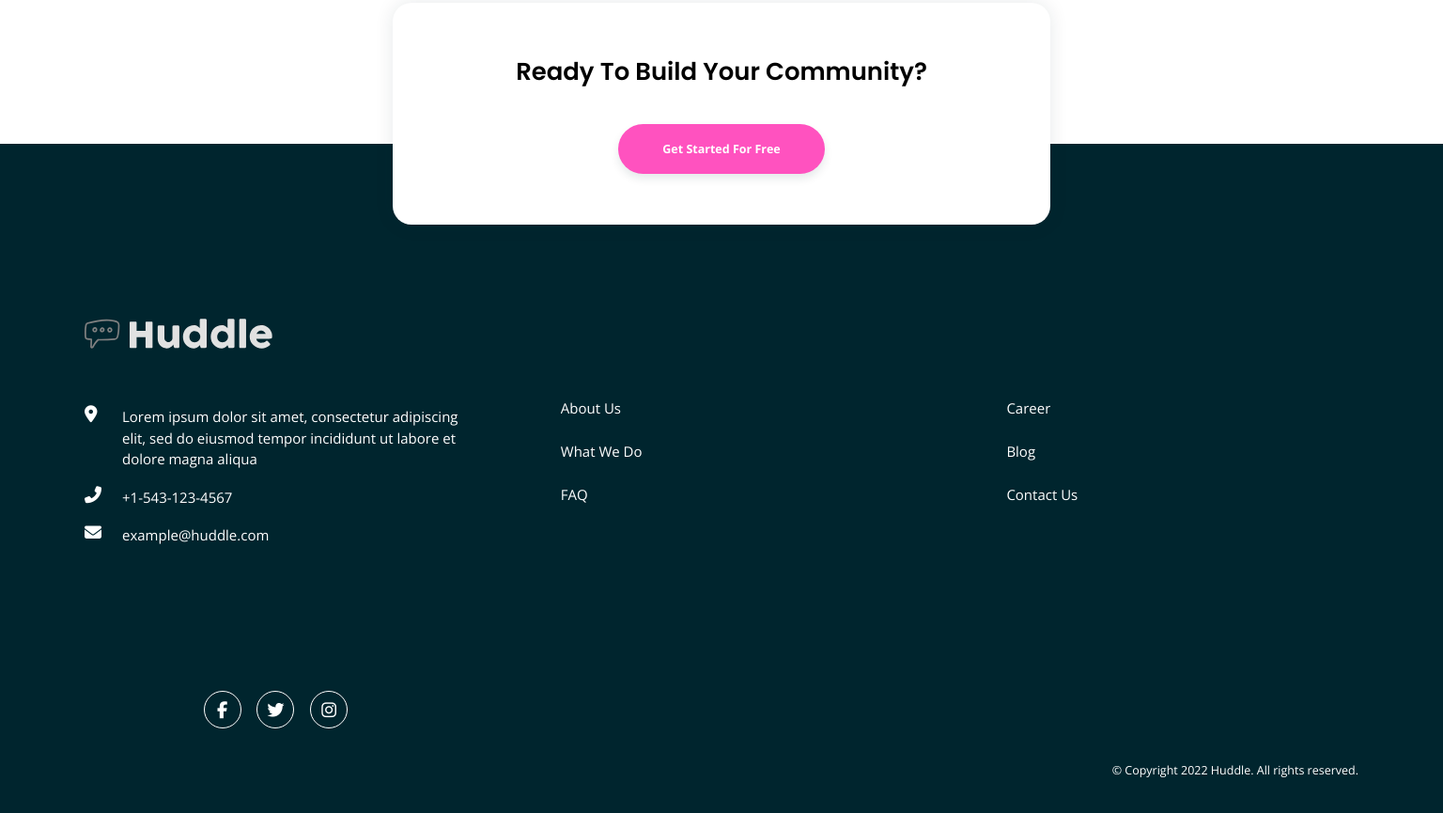
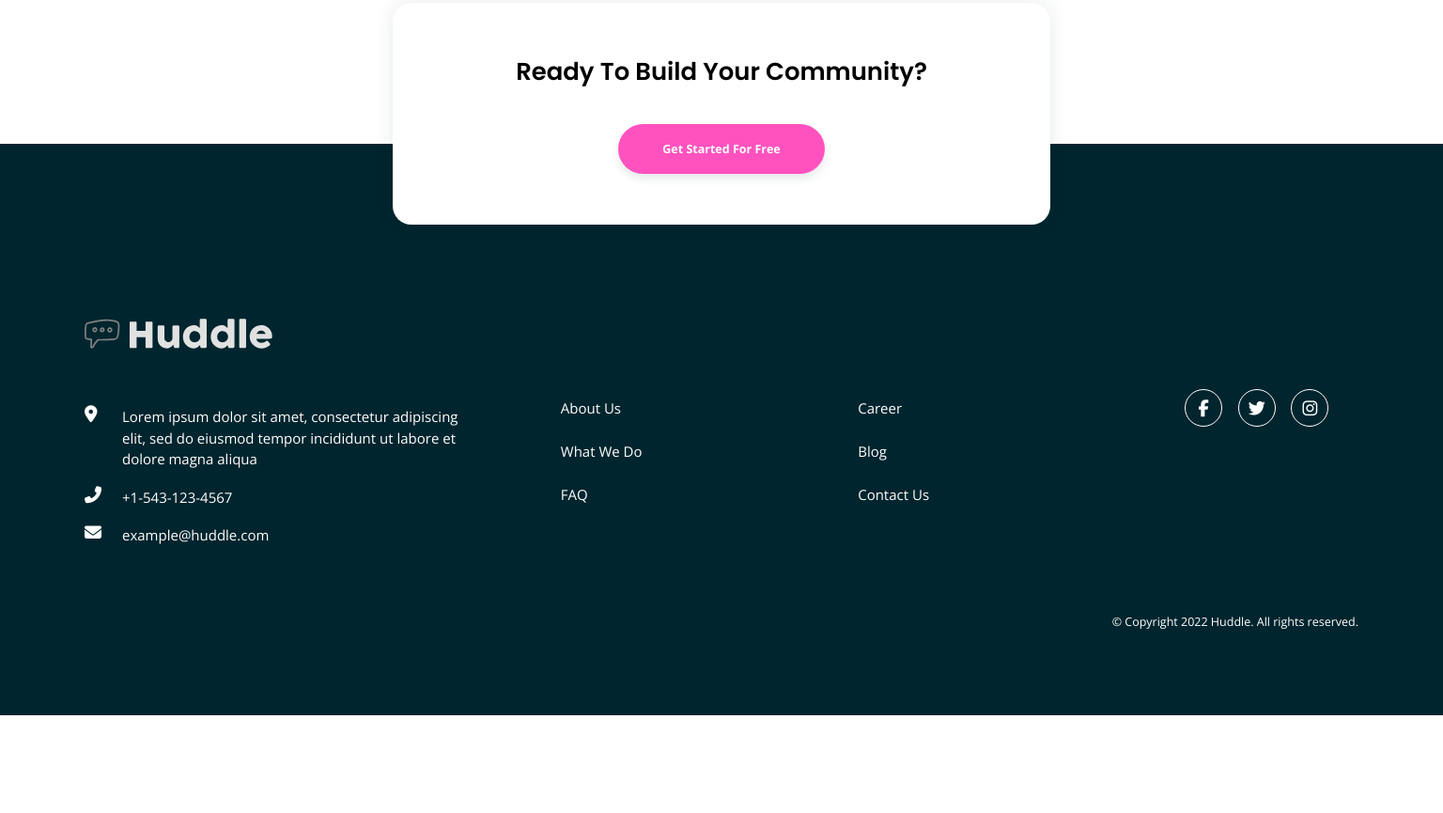
Before and after one commit to aviation4/huddle-landing-page-with-alternating-feature-blocks, a plain HTML site: page index.html in a window 1536 px wide. Shown: the part 2846-3711 px from the top of the page at 94% size. After the commit the page ends 3607 px from the top, so only its background shows below. Drawn offline with nearby package versions, Linux system fonts and the light colour scheme.

Commit message:
Update footer.css

```diff
--- a/css/footer.css
+++ b/css/footer.css
@@ -132,7 +132,6 @@ footer a {
 
 .data__sm-icon-set {
   text-align: center;
-  margin: var(--space-lg) 0;
 }
 
 
@@ -180,6 +179,7 @@ footer a {
 .footer__copyright {
   font-size: var(--text-xs);
   text-align: center;
+  margin-top: var(--space-xl);
 }
 
 
@@ -253,7 +253,7 @@ footer a {
 @media (min-width: 1400px) {
   .footer__data {
     display: grid;
-    grid-template-columns: 30% 1fr 1fr;
+    grid-template-columns: 30% 1fr 1fr 1fr;
     gap: 100px;
   }
 
```
